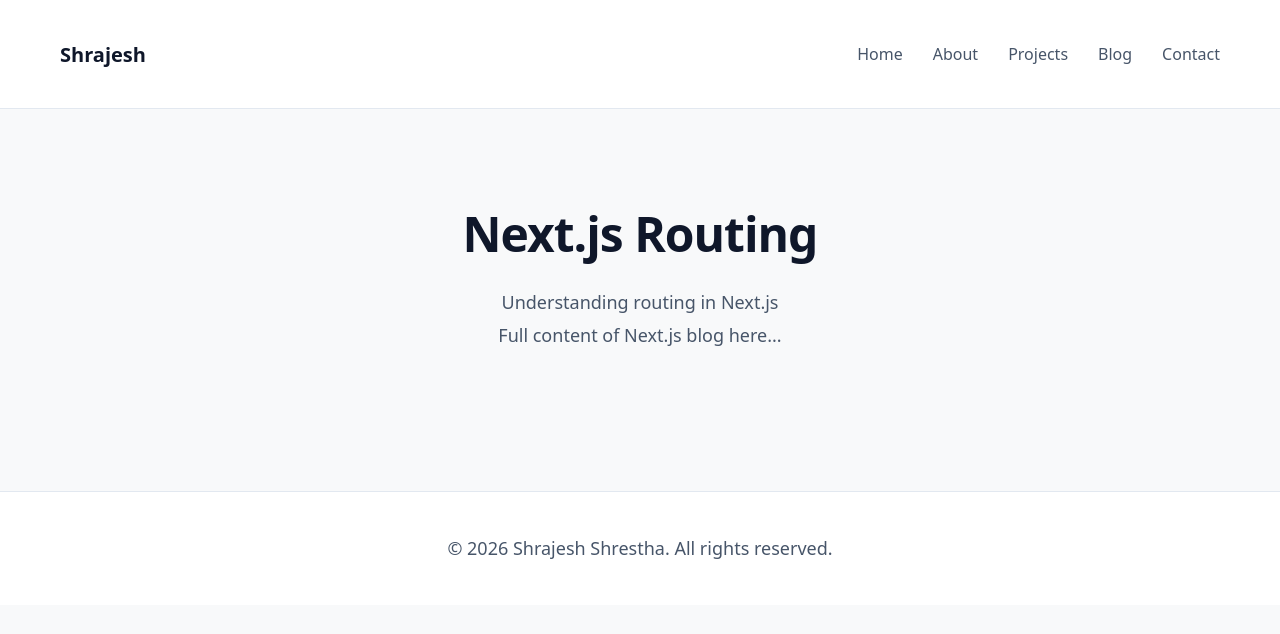
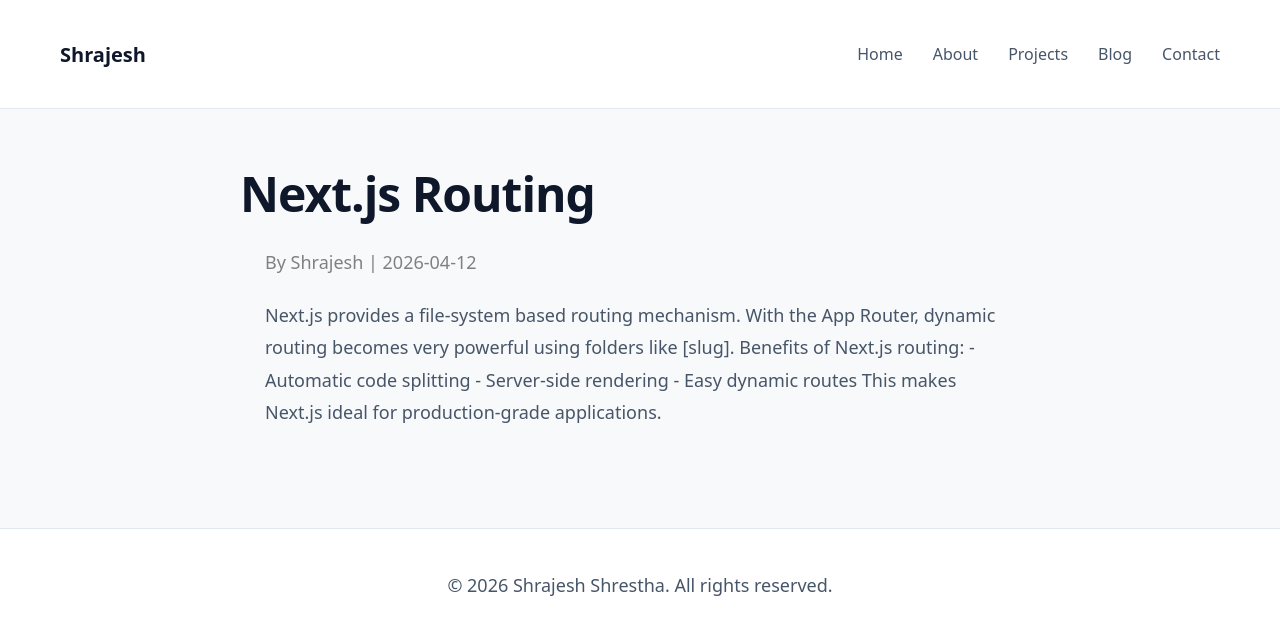
Before and after one commit to shrazesh/portfolio-website, a Next.js app: page /blog/nextjs-routing in a window 1280 px wide. Shown: the top 634 px of the page. Built offline with nearby package versions, Linux system fonts and the light colour scheme.

Commit message:
fix(blog): resolve dynamic route params in App Router by awaiting params.slug

```diff
--- a/app/blog/[slug]/page.js
+++ b/app/blog/[slug]/page.js
@@ -1,17 +1,28 @@
 import blogs from "@/data/blogs";
+import Image from "next/image";
 
-export default function BlogDetails({ params }) {
-  const blog = blogs.find((b) => b.slug === params.slug);
+export default async function BlogDetails({ params }) {
+  const { slug } = await params;   // ✅ IMPORTANT FIX
 
-  if (!blog) {
-    return <h1>Blog not found</h1>;
-  }
+  const blog = blogs.find((b) => b.slug === slug);
+
+  if (!blog) return <h2>Blog not found</h2>;
 
   return (
-    <div style={{ padding: "60px", textAlign: "center" }}>
+    <div style={{ maxWidth: "800px", margin: "auto", padding: "20px" }}>
       <h1>{blog.title}</h1>
-      <p>{blog.description}</p>
-      <p>{blog.content}</p>
+
+      <p style={{ color: "gray" }}>
+        By {blog.author} | {blog.date}
+      </p>
+
+
+
+
+
+      <p style={{ marginTop: "20px", lineHeight: "1.8" }}>
+        {blog.content}
+      </p>
     </div>
   );
 }
--- a/app/globals.css
+++ b/app/globals.css
@@ -268,3 +268,26 @@ section {
   height: 120px;
   resize: none;
 }
+
+/* blogs */
+.blog-details {
+  max-width: 800px;
+  margin: 80px auto;
+  padding: 20px;
+}
+
+.blog-details h1 {
+  font-size: 38px;
+  margin-bottom: 10px;
+}
+
+.meta {
+  color: gray;
+  margin-bottom: 30px;
+}
+
+.content p {
+  line-height: 1.8;
+  margin-bottom: 16px;
+  font-size: 18px;
+}
--- a/data/blogs.js
+++ b/data/blogs.js
@@ -1,16 +1,41 @@
+// data/blogs.js
+
 const blogs = [
   {
     slug: "react-basics",
     title: "React Basics",
     description: "Introduction to React fundamentals",
-    content: "Full content of React blog here..."
+    author: "Shrajesh",
+    date: "2026-04-10",
+    content: [
+  "Next.js provides a file-system based routing mechanism.",
+  "With the App Router, dynamic routing becomes very powerful using folders like [slug].",
+  "Benefits of Next.js routing:",
+  "• Automatic code splitting",
+  "• Server-side rendering",
+  "• Easy dynamic routes",
+  "This makes Next.js ideal for production-grade applications."
+],
   },
   {
     slug: "nextjs-routing",
     title: "Next.js Routing",
     description: "Understanding routing in Next.js",
-    content: "Full content of Next.js blog here..."
-  }
+    author: "Shrajesh",
+    date: "2026-04-12",
+    content: `
+Next.js provides a file-system based routing mechanism.
+
+With the App Router, dynamic routing becomes very powerful using folders like [slug].
+
+Benefits of Next.js routing:
+- Automatic code splitting
+- Server-side rendering
+- Easy dynamic routes
+
+This makes Next.js ideal for production-grade applications.
+    `,
+  },
 ];
 
 export default blogs;
```
